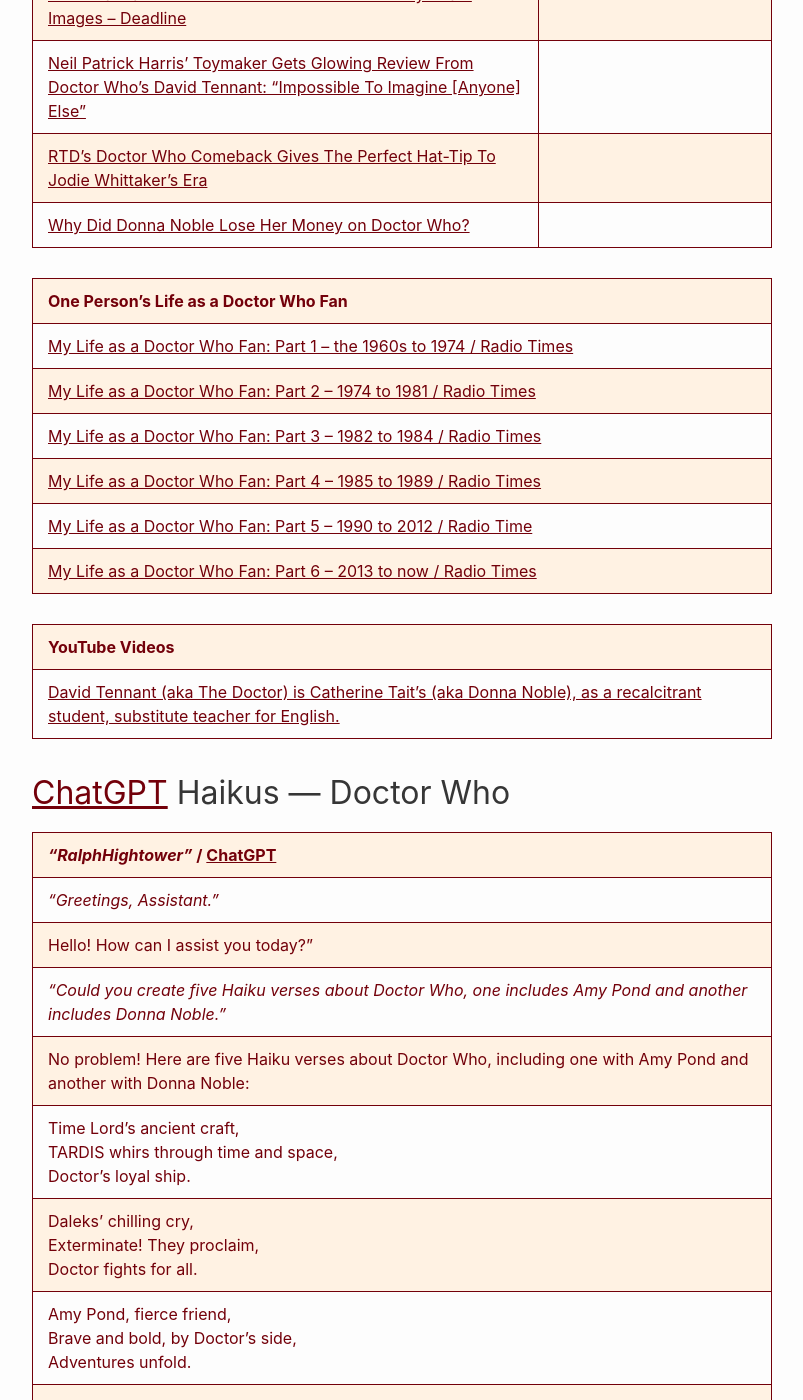
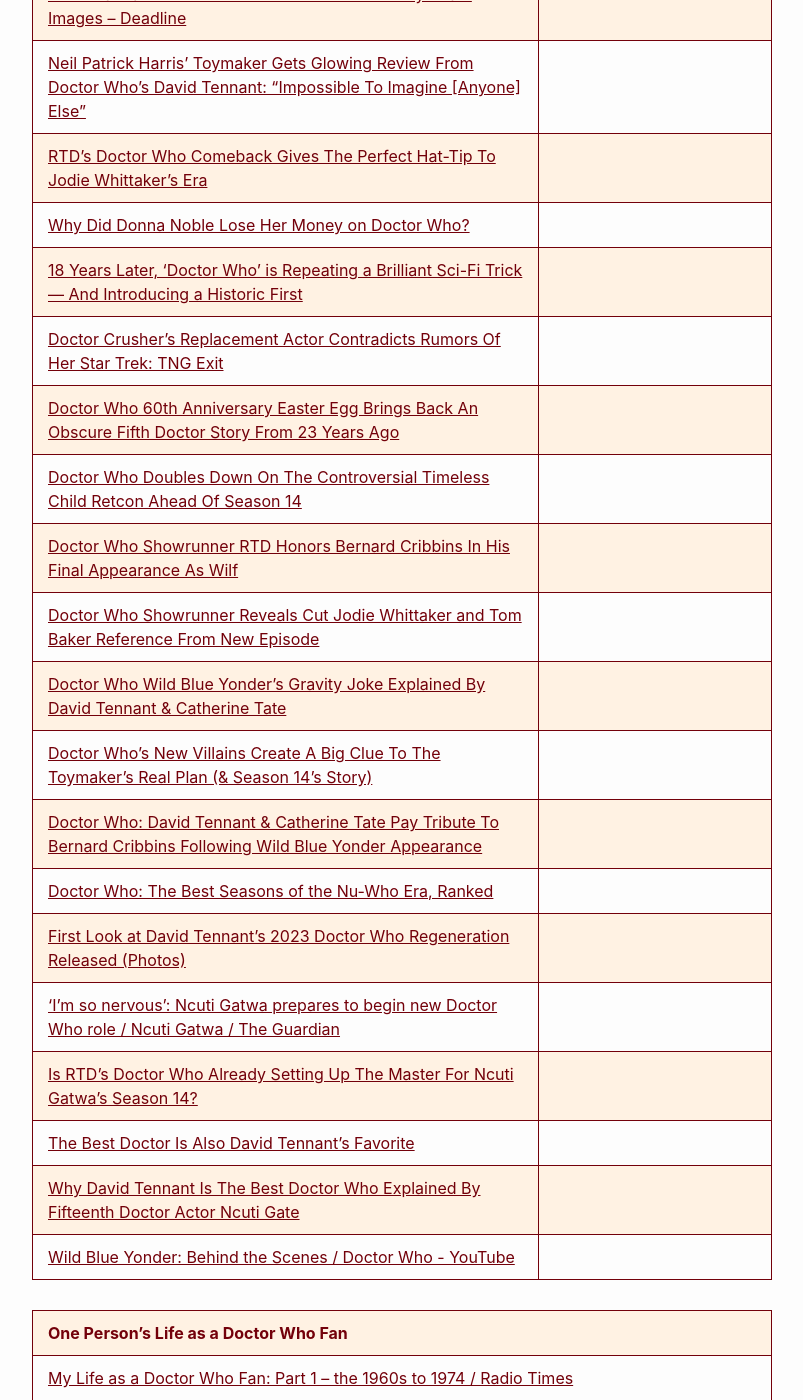
Before and after one commit to RalphHightower/RalphHightower, a Jekyll site: the page built from ScienceFiction/DoctorWho.md, in a window 1280 px wide and 1400 px high, scrolled down 11586 px. Shown: the whole window, without its empty margins (238-1041 px from the left). Built offline with Jekyll 4.4.1, drawn with Linux system fonts in a browser that asks for light colours; our own code applies the rules of GitHub Pages for plain Markdown files.

Commit message:
[docs](web): DoctorWho(extended description)

```diff
--- a/ScienceFiction/DoctorWho.md
+++ b/ScienceFiction/DoctorWho.md
@@ -162,6 +162,22 @@
 | [Neil Patrick Harris' Toymaker Gets Glowing Review From Doctor Who's David Tennant: "Impossible To Imagine \[Anyone\] Else"](https://screenrant.com/doctor-who-neil-patrick-harris-toymaker-david-tennant-review/ ) |
 | [RTD's Doctor Who Comeback Gives The Perfect Hat-Tip To Jodie Whittaker's Era](https://screenrant.com/doctor-who-rtd-whittaker-female-respect-reference/ ) |
 | [Why Did Donna Noble Lose Her Money on Doctor Who?](https://www.cbr.com/doctor-who-donna-noble-lost-fortune/ ) |
+| [18 Years Later, 'Doctor Who' is Repeating a Brilliant Sci-Fi Trick — And Introducing a Historic First](https://www.inverse.com/entertainment/doctor-who-christmas-special-2023-the-church-on-ruby-road-details ) |
+| [Doctor Crusher’s Replacement Actor Contradicts Rumors Of Her Star Trek: TNG Exit](https://screenrant.com/star-trek-tng-diana-muldaur-explains-exit/ ) |
+| [Doctor Who 60th Anniversary Easter Egg Brings Back An Obscure Fifth Doctor Story From 23 Years Ago](https://screenrant.com/doctor-who-fifth-red-dawn-easter-egg-explained/ ) |
+| [Doctor Who Doubles Down On The Controversial Timeless Child Retcon Ahead Of Season 14](https://screenrant.com/doctor-who-timeless-child-retcon-doubles-down-before-season-14/ ) |
+| [Doctor Who Showrunner RTD Honors Bernard Cribbins In His Final Appearance As Wilf](https://screenrant.com/doctor-who-wilf-bernard-cribbins-final-appearance-rtd/ ) |
+| [Doctor Who Showrunner Reveals Cut Jodie Whittaker and Tom Baker Reference From New Episode](https://www.cbr.com/doctor-who-showrunner-jodie-whittaker-tom-baker-reference/ ) |
+| [Doctor Who Wild Blue Yonder's Gravity Joke Explained By David Tennant & Catherine Tate](https://screenrant.com/doctor-who-wild-blue-yonder-gravity-mavity-joke-explained/ ) |
+| [Doctor Who's New Villains Create A Big Clue To The Toymaker's Real Plan (& Season 14's Story)](https://screenrant.com/doctor-who-meep-not-things-villain-common-trait-clue/ ) |
+| [Doctor Who: David Tennant & Catherine Tate Pay Tribute To Bernard Cribbins Following Wild Blue Yonder Appearance](https://screenrant.com/doctor-who-bernard-cribbins-david-tennant-catherine-tate-tribute/ ) |
+| [Doctor Who: The Best Seasons of the Nu-Who Era, Ranked](https://movieweb.com/doctor-who-the-best-seasons-of-nu-who-ranked/#season-2 ) |
+| [First Look at David Tennant's 2023 Doctor Who Regeneration Released (Photos)](https://thedirect.com/article/david-tennant-2023-doctor-who-regeneration-photos ) |
+| [‘I’m so nervous’: Ncuti Gatwa prepares to begin new Doctor Who role / Ncuti Gatwa / The Guardian](https://www.theguardian.com/culture/2023/dec/04/im-so-nervous-ncuti-gatwa-prepares-to-begin-new-doctor-who-role ) |
+| [Is RTD's Doctor Who Already Setting Up The Master For Ncuti Gatwa's Season 14?](https://screenrant.com/doctor-who-master-tease-60th-anniversary-specials/ ) |
+| [The Best Doctor Is Also David Tennant’s Favorite](https://collider.com/doctor-who-patrick-troughton-best/ ) |
+| [Why David Tennant Is The Best Doctor Who Explained By Fifteenth Doctor Actor Ncuti Gate](https://screenrant.com/doctor-who-david-tennant-ncuti-gatwa-favorite-why/ ) |
+| [Wild Blue Yonder: Behind the Scenes / Doctor Who - YouTube](https://www.youtube.com/watch?v=-bVYsOGsJww ) |
 
 | One Person's Life as a Doctor Who Fan|
 |---|
```
